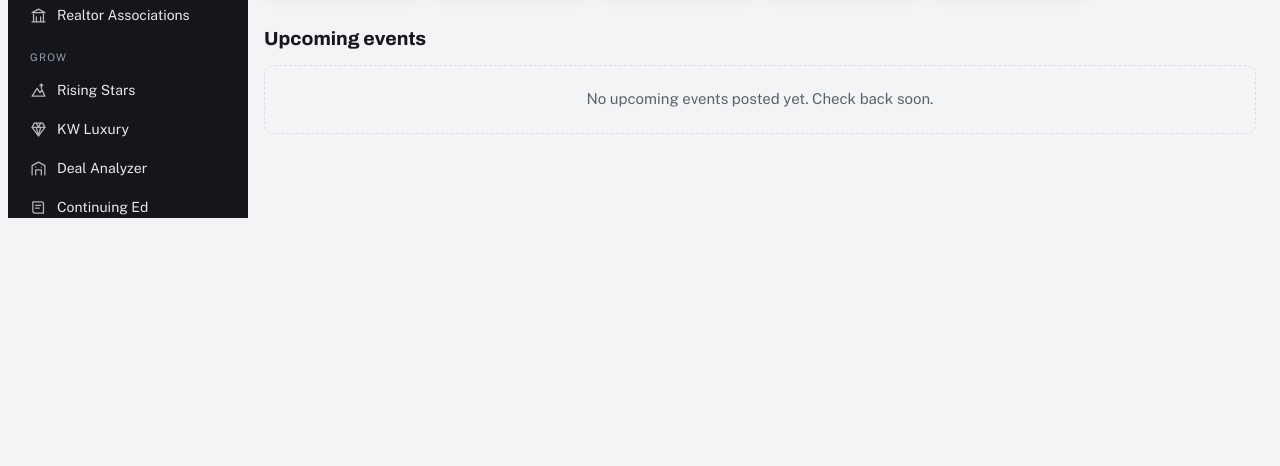
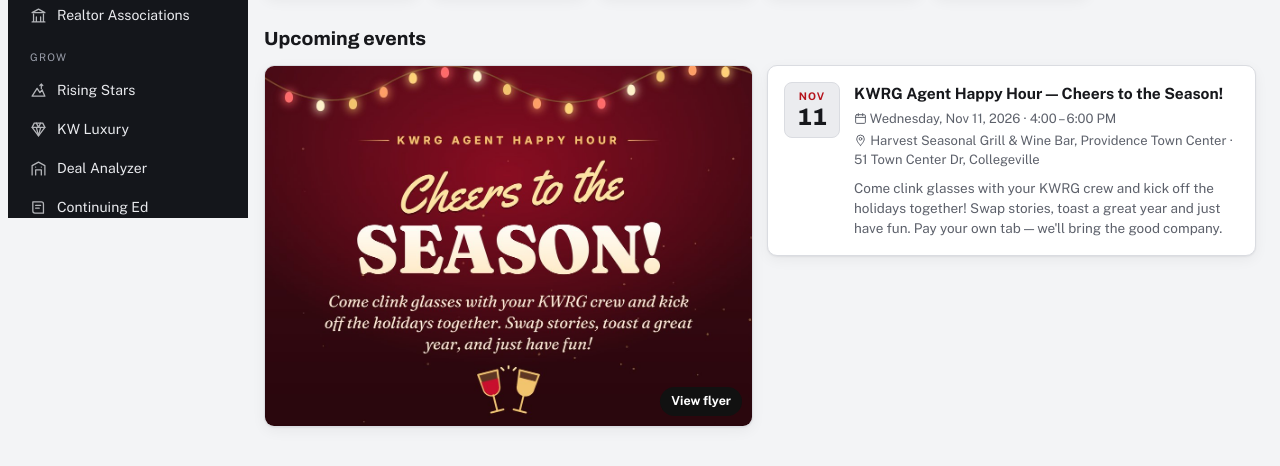
Before and after one commit to mruane-art/kwrg-agent-hub, a plain HTML site: page index.html in a window 1280 px wide. Shown: the part 590-1056 px from the top of the page. Before the commit the page ends 816 px from the top, so only its background shows below. Drawn offline with nearby package versions, Linux system fonts and the light colour scheme.

Commit message:
Add Nov 11 agent happy hour event with flyer
Co-Authored-By: Claude Opus 5.5 <noreply@anthropic.com>
Claude-Session: https://claude.ai/code/session_01VLYfsmm8HcHbsPCm5thNQJ

```diff
--- a/index.html
+++ b/index.html
@@ -176,6 +176,9 @@ a.li:hover{background:var(--sunken)}
 .bar i{display:block;height:100%}
 .pgrid{display:grid;gap:14px;grid-template-columns:repeat(auto-fill,minmax(330px,1fr));align-items:start}
 .pcard{display:flex;flex-direction:column;overflow:hidden}
+.ev-flyer{position:relative;display:block;overflow:hidden;padding:0;grid-row:span 2}
+.ev-flyer img{display:block;width:100%;height:100%;max-height:360px;object-fit:cover;object-position:top}
+.ev-flyer span{position:absolute;right:10px;bottom:10px;background:#111;color:#fff;font-size:12.5px;font-weight:700;padding:5px 11px;border-radius:999px}
 .calbar{display:flex;justify-content:space-between;align-items:center;gap:10px;flex-wrap:wrap;margin-bottom:12px}
 .calnav{display:flex;align-items:center;gap:6px}.calnav h3{margin:0 0 0 4px;font-family:var(--display);font-size:22px}
 .seg{display:inline-flex;border:1px solid var(--line);border-radius:999px;overflow:hidden;background:var(--surface)}
@@ -544,7 +547,9 @@ const CONTENT = {
   suggestionForm: "https://form.jotform.com/263084624761056",
   /* Upcoming events — newest additions anywhere; past events hide automatically.
      Format: {title:"", date:"YYYY-MM-DD", time:"11:00 AM", st:"BOTH"|"PA"|"NJ", where:"", desc:""} */
-  events: []
+  events: [
+    {title:"KWRG Agent Happy Hour — Cheers to the Season!", date:"2026-11-11", time:"4:00 – 6:00 PM", st:"BOTH", where:"Harvest Seasonal Grill & Wine Bar, Providence Town Center · 51 Town Center Dr, Collegeville", desc:"Come clink glasses with your KWRG crew and kick off the holidays together! Swap stories, toast a great year and just have fun. Pay your own tab — we'll bring the good company.", img:"files/happy-hour-2026-11-11.jpg"}
+  ]
 };
 
 /* ===================================================================== */
@@ -750,7 +755,7 @@ function renderEvents(){
   list.innerHTML = evs.length ? evs.map(e=>{
     const d=new Date(e.date+"T12:00:00");
     const when=d.toLocaleDateString("en-US",{weekday:"long",month:"short",day:"numeric",year:"numeric"})+(e.time?` · ${esc(e.time)}`:"");
-    return `<article class="card ev"><div class="date"><small>${d.toLocaleDateString("en-US",{month:"short"}).toUpperCase()}</small><b>${d.getDate()}</b></div>
+    return `${e.img?`<a class="card ev-flyer" href="${esc(e.img)}" data-name="${esc(e.title)}"><img src="${esc(e.img)}" alt="${esc(e.title)} flyer" loading="lazy"><span>View flyer</span></a>`:""}<article class="card ev"><div class="date"><small>${d.toLocaleDateString("en-US",{month:"short"}).toUpperCase()}</small><b>${d.getDate()}</b></div>
       <div style="min-width:0"><h4>${esc(e.title)}</h4>
       <div class="meta"><span>${svg("cal",'width="13" height="13" style="vertical-align:-2px"')} ${when}</span>${e.where?`<span>${svg("pin",'width="13" height="13" style="vertical-align:-2px"')} ${esc(e.where)}</span>`:""}</div>
       ${e.desc?`<p>${esc(e.desc)}</p>`:""}${e.st&&e.st!=="BOTH"?`<div style="margin-top:8px">${stPill(e.st)}</div>`:""}</div></article>`; }).join("")
```
Also changed, not shown: files/happy-hour-2026-11-11.jpg (added).
